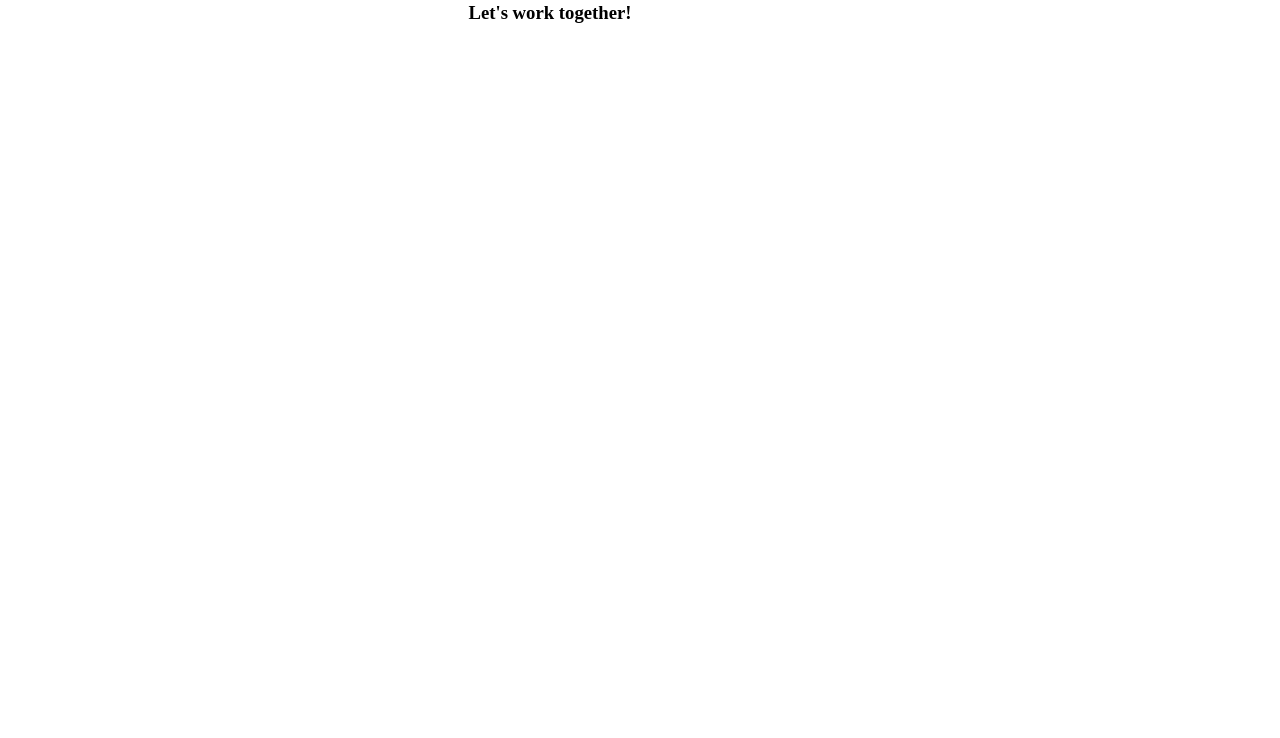
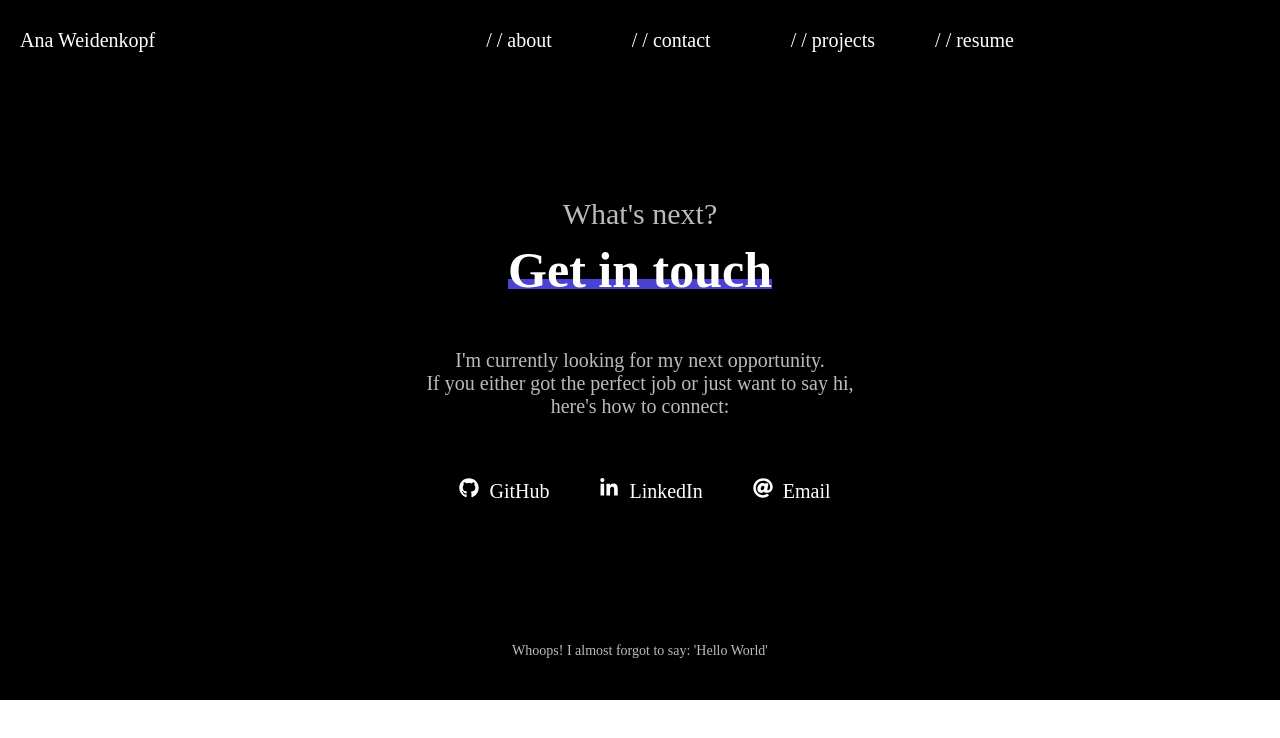
Before and after one commit to AWeidenkopf/portfolio-react, a React (Create React App) app: page /contact in a window 1280 px wide. Shown: the top 738 px of the page. Built offline with nearby package versions, Linux system fonts and the light colour scheme.

Commit message:
finish style to contact section

```diff
--- a/src/App.jsx
+++ b/src/App.jsx
@@ -1,7 +1,6 @@
 import { Routes, Route } from 'react-router-dom'
 import Home from './Pages/Home/Home'
 import Contact from './Pages/Contact/Contact'
-import Resume from './Pages/Resume/Resume'
 import NavBar from './Components/NavBar/NavBar'
 import ProjectDetails from './Pages/Projects/ProjectDetails'
 
@@ -23,11 +22,6 @@ function App() {
         />
 
         <Route
-          path='resume'
-          element={<Resume />}
-        />
-
-        <Route
           path='projects/:projectDetails'
           element={<ProjectDetails />}
         />
--- a/src/Components/ProjectsList.jsx
+++ b/src/Components/Projects/ProjectsList.jsx
@@ -1,4 +1,4 @@
-import ProjectPreview from "./Projects/ProjectPreview"
+import ProjectPreview from "./ProjectPreview"
 
 const ProjectsList = ({ projects }) => {
   return (
--- a/src/Pages/Contact/Contact.css
+++ /dev/null
@@ -1,6 +0,0 @@
-.contact-container{
-  display: flex;
-  align-items: center;
-  justify-content: center;
-  text-align: center;
-}
--- a/src/Pages/Contact/Contact.jsx
+++ b/src/Pages/Contact/Contact.jsx
@@ -1,15 +1,25 @@
-import './Contact.css'
+import styles from './Contact.module.css'
 import { FaGithub, FaLinkedinIn, FaAt } from 'react-icons/fa'
 
 const Contact = () => {
   return (
-    <div className='contact-container'>
-      {/* <h1>Contact</h1> */}
-      <h3>Let's work together!</h3>
-      <a href='https://github.com/AWeidenkopf' target="_blank" rel="noreferrer noopener"><FaGithub /></a>
-      <a href='https://www.linkedin.com/in/ana-weidenkopf/' target="_blank" rel="noreferrer noopener"><FaLinkedinIn /></a>
-      <a href='mailto:aweidenkopf@gmail.com'><FaAt /></a>
+    <div className={styles.container}>
 
+        <p>What's next?</p>
+        <h2 className={styles.title}>Get in touch</h2>
+        <ul>
+          <li>I'm currently looking for my next opportunity.</li>
+          <li>If you either got the perfect job or just want to say hi,</li>
+          <li>here's how to connect:</li>
+        </ul>
+        <div className={styles.contactLinks}>
+      <a href='https://github.com/AWeidenkopf' target="_blank" rel="noreferrer noopener"><FaGithub className={styles.link}/>GitHub</a>
+      <a href='https://www.linkedin.com/in/ana-weidenkopf/' target="_blank" rel="noreferrer noopener"><FaLinkedinIn className={styles.link}/>LinkedIn</a>
+      <a href='mailto:aweidenkopf@gmail.com'><FaAt className={styles.link}/>Email</a>
+      </div>
+      <div className={styles.footer}>
+      <p >Whoops! I almost forgot to say: 'Hello World'</p>
+      </div>
     </div>
   )
 }
--- /dev/null
+++ b/src/Pages/Contact/Contact.module.css
@@ -0,0 +1,64 @@
+.container{
+  display: flex;
+  flex-direction: column;
+  background-color: black;
+  color: white;
+  height: 700px;
+  align-items: center;
+  justify-content: center;
+  text-align: center;
+}
+
+.container p {
+  display: inline;
+  color: rgb(191, 186, 186);
+}
+
+.container ul {
+  display: flex;
+  flex-direction: column;
+  margin: 0;
+  padding: 0;
+}
+
+.container ul li {
+  list-style: none;
+  color: rgb(191, 186, 186);
+}
+
+.title {
+  font-size: 50px;
+  margin-top: 30px;
+  line-height: 18px;
+  width: fit-content;
+  border-bottom: 10px solid rgb(73, 66, 210);
+}
+
+.contactLinks {
+  margin-top: 60px;
+}
+
+
+.contactLinks a:hover{
+  padding: 0;
+  font-weight: normal;
+  text-decoration: underline solid rgb(73, 66, 210) 4px;
+}
+
+.link {
+  margin: 0 10px;
+  padding: 0;
+}
+
+.link:hover{
+  padding: 0;
+}
+
+.footer{
+  position: absolute;
+  margin-bottom: -600px;
+}
+
+.footer p{
+  font-size: 14px;
+}
--- a/src/Pages/Home/Home.jsx
+++ b/src/Pages/Home/Home.jsx
@@ -4,6 +4,7 @@ import { SlArrowDown } from 'react-icons/sl'
 import 'animate.css'
 import About from '../About/About'
 import Projects from '../Projects/Projects'
+import Contact from '../Contact/Contact'
 
 const Home = () => {
   return (
@@ -21,6 +22,9 @@ const Home = () => {
       <div id='projects'>
         <Projects />
       </div>
+      <div id='contact'>
+        <Contact/>
+      </div>
     </>
   )
 }
--- a/src/Pages/Projects/Projects.jsx
+++ b/src/Pages/Projects/Projects.jsx
@@ -1,4 +1,4 @@
-import ProjectsList from "../../Components/ProjectsList"
+import ProjectsList from "../../Components/Projects/ProjectsList"
 import { projects } from "../../data/projects"
 import styles from './Projects.module.css'
 
--- a/src/Pages/Projects/Projects.module.css
+++ b/src/Pages/Projects/Projects.module.css
@@ -5,7 +5,7 @@
   flex-direction: column;
   justify-content: center;
   align-items: center;
-  padding-bottom: 30px;
+  padding-bottom: 100px;
 }
 
 .projectsSection h1 {
--- a/src/Pages/Resume/Resume.jsx
+++ /dev/null
@@ -1,17 +0,0 @@
-const Resume = () => {
-
-  return (
-    <div>
-    <h1>Resume</h1>
-    <h3>Click on below button to download my resume PDF file</h3>
-                <a href="Resume Ana Weidenkopf - Software Developer.pdf" download='Resume Ana Weidenkopf - Software Developer.pdf'>
-                  <button>
-                    Download Resume PDF
-                </button>
-                </a>
-    </div>
-
-  )
-}
-
-export default Resume
```
Also changed, not shown: src/Components/NavBar/Resume.jsx (deleted).
